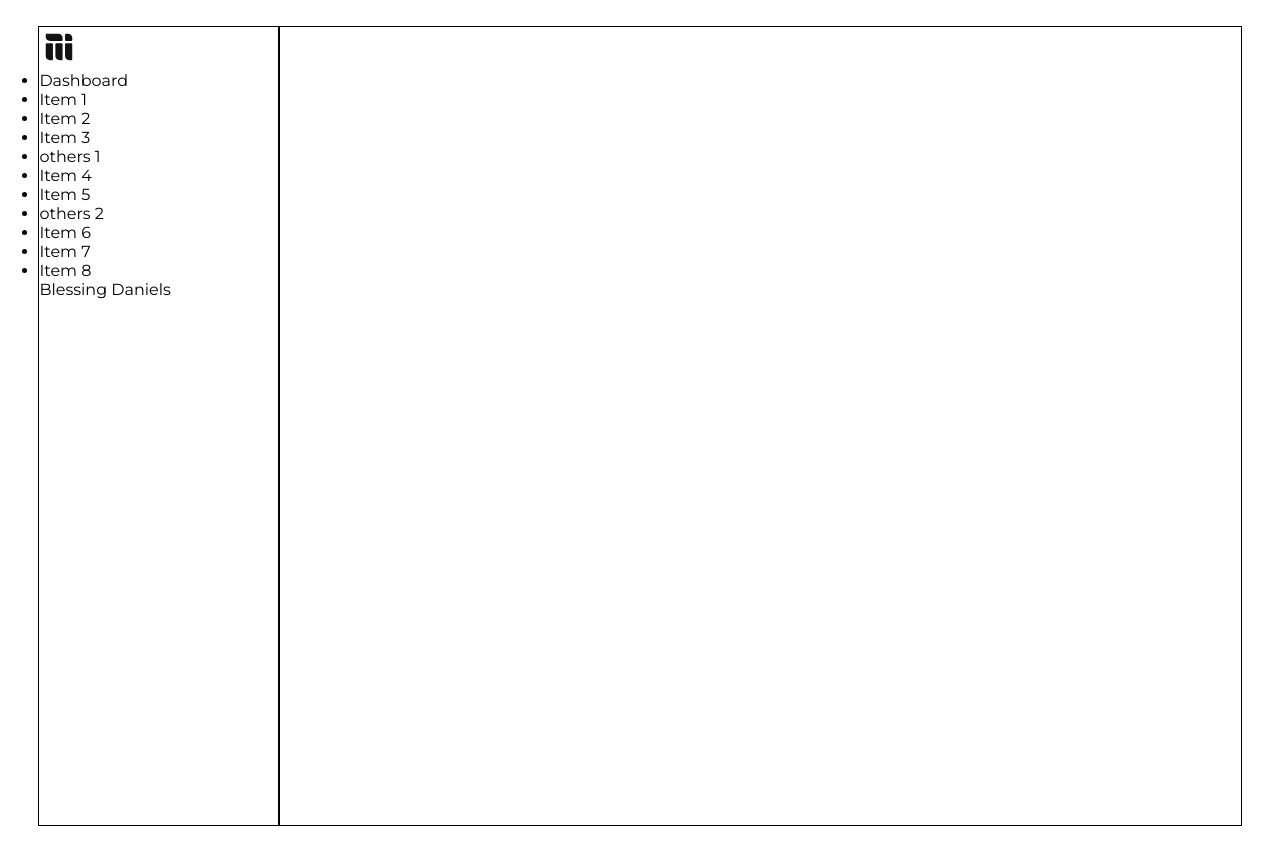
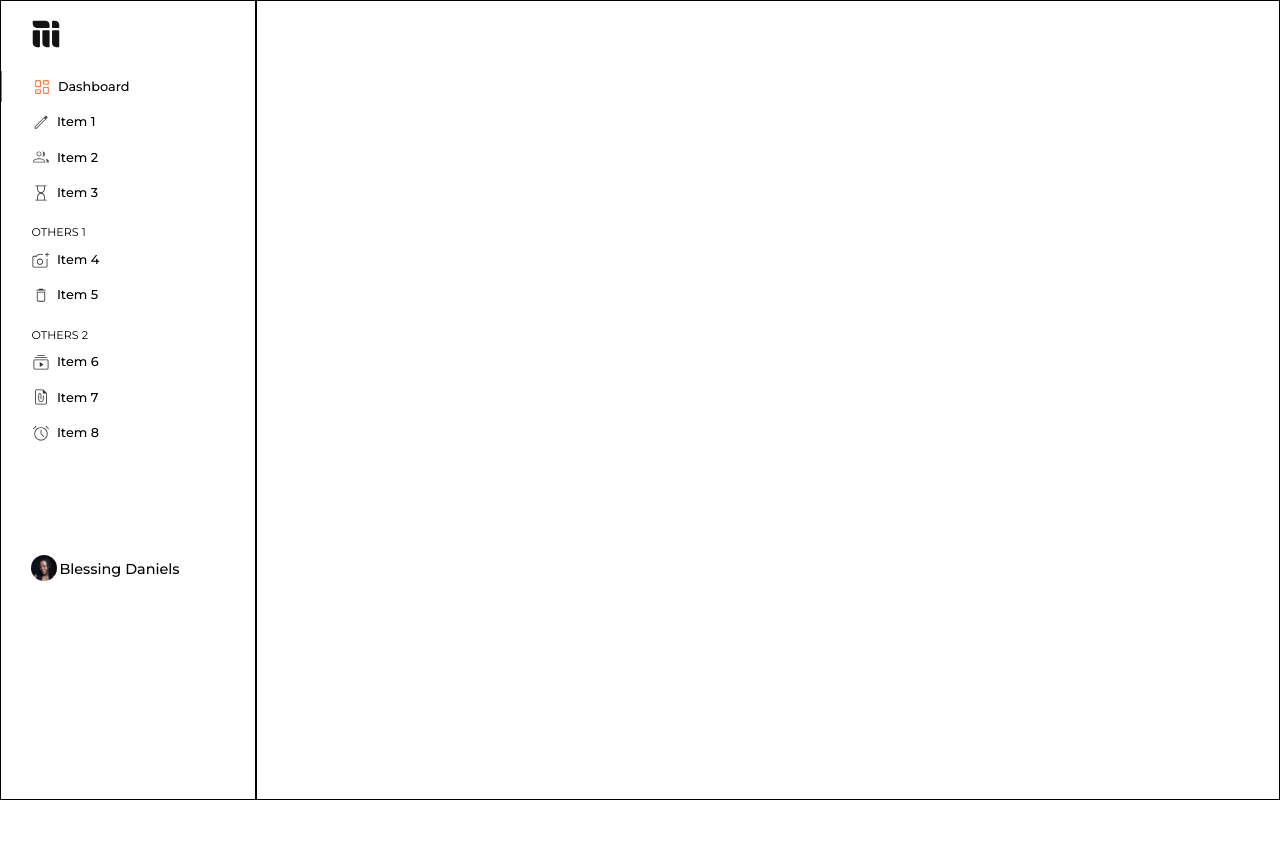
Before and after one commit to tunny17/main-stack, a React (Vite) app: page / in a window 1280 px wide. After the commit the page ends 800 px from the top, so only its background shows below. Built offline with nearby package versions, Linux system fonts and the light colour scheme.

Commit message:
- Completion of the Navbar

```diff
--- a/src/App.css
+++ b/src/App.css
@@ -3,15 +3,150 @@
     display: flex;
     flex-direction: row;
     justify-content: space-between;
-    padding: 2% 3%;
 }
 .navbar {
     width: 20%;
     height: 100vh;
     border: 1px solid #000;
+
+    display: flex;
+    flex-direction: column;
+    justify-content: space-between;
 }
+.logo-container {
+    height: 1%;
+    padding: 5% 10%;
+}
+.navigation {
+    height: 60%;
+    margin-top: 10%;
+}
+.user {
+    height: 30%;
+}
+
+.navigation nav, .navigation ul {
+    width: 100%;
+}
+.navigation nav {
+    height: 50%;
+    display: flex;
+    flex-direction: column;
+    justify-content: space-between;
+}
+.navigation ul li {
+    margin: 2% 0;
+    font-size: 0.8rem;
+    display: flex;
+    padding: 3% 0;
+    padding-left: 22%;
+    position: relative;
+    cursor: pointer;
+    font-weight: 500;
+}
+.navigation ul li:hover {
+    color: #FF5403;
+}
+/* active class */
+.active {
+    border-left: 1px solid #FF5403;
+}
+/* styling the li sub-headings */
+.navigation h4 {
+    padding-left: 12%;
+    font-size: 0.7rem;
+    font-weight: 400;
+    margin-top: 5%;
+    text-transform: uppercase;
+}
+
+/* for each logo next to the navs */
+.dashboard::before {
+    content: url(./assets/dashboard.svg);
+    position: absolute;
+    top: 18%;
+    left: 12%;
+}
+.nav1::before {
+    content: url(./assets/nav-1.svg);
+    position: absolute;
+    top: 18%;
+    left: 12%;
+}
+.nav2::before {
+    content: url(./assets/nav-2.svg);
+    position: absolute;
+    top: 18%;
+    left: 12%;
+}
+.nav3::before {
+    content: url(./assets/nav-3.svg);
+    position: absolute;
+    top: 18%;
+    left: 12%;
+}
+.nav4::before {
+    content: url(./assets/nav-4.svg);
+    position: absolute;
+    top: 18%;
+    left: 12%;
+}
+.nav5::before {
+    content: url(./assets/nav-5.svg);
+    position: absolute;
+    top: 18%;
+    left: 12%;
+}
+.nav6::before {
+    content: url(./assets/nav-6.svg);
+    position: absolute;
+    top: 18%;
+    left: 12%;
+}
+.nav7::before {
+    content: url(./assets/nav-7.svg);
+    position: absolute;
+    top: 18%;
+    left: 12%;
+}
+.nav8::before {
+    content: url(./assets/nav-8.svg);
+    position: absolute;
+    top: 18%;
+    left: 12%;
+}
+
+/* user container */
+.user p {
+    padding-left: 23%;
+    font-size: 0.9rem;
+    position: relative;
+    font-weight: 500;
+}
+.user p::before {
+    content: url('./assets/user.svg');
+    position: absolute;
+    top: -25%;
+    left: 12%;
+    zoom: 80%;
+}
+
+
+
+
+
+
+
+
+
+
+
+
+
+
 .body {
     width: 80%;
     height: 100vh;
     border: 1px solid #000;
+    padding: 1%;
 }
--- a/src/App.jsx
+++ b/src/App.jsx
@@ -12,21 +12,21 @@ const App = () => {
         <div className="navigation">
           <nav>
             <ul>
-              <li>Dashboard</li>
-              <li>Item 1</li>
-              <li>Item 2</li>
-              <li>Item 3</li>
+              <li className='dashboard active'>Dashboard</li>
+              <li className='nav1'>Item 1</li>
+              <li className='nav2'>Item 2</li>
+              <li className='nav3'>Item 3</li>
             </ul>
             <ul>
-              <li>others 1</li>
-              <li>Item 4</li>
-              <li>Item 5</li>
+              <h4>others 1</h4>
+              <li className='nav4'>Item 4</li>
+              <li className='nav5'>Item 5</li>
             </ul>
             <ul>
-              <li>others 2</li>
-              <li>Item 6</li>
-              <li>Item 7</li>
-              <li>Item 8</li>
+              <h4>others 2</h4>
+              <li className='nav6'>Item 6</li>
+              <li className='nav7'>Item 7</li>
+              <li className='nav8'>Item 8</li>
             </ul>
           </nav>
         </div>
@@ -34,8 +34,7 @@ const App = () => {
           <p>Blessing Daniels</p>
         </div>
       </div>
-      <div className="body">
-      </div>
+      <div className="body"></div>
     </div>
   )
 }
```
